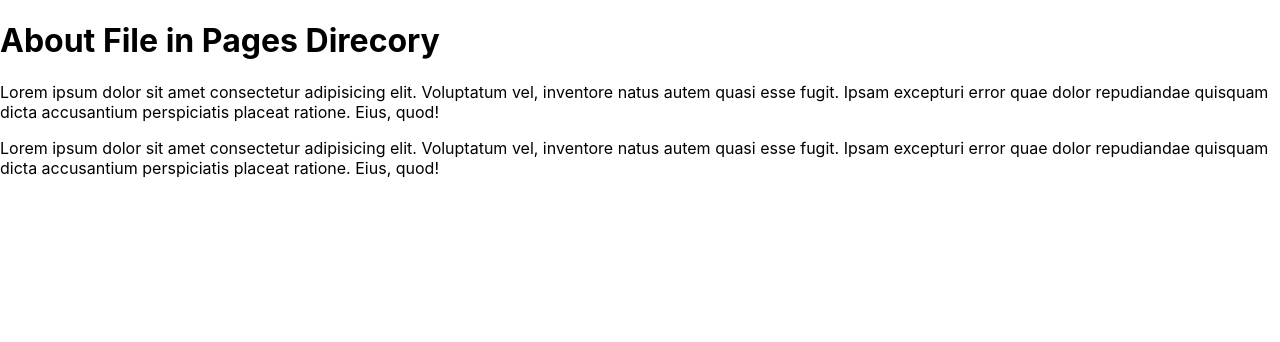
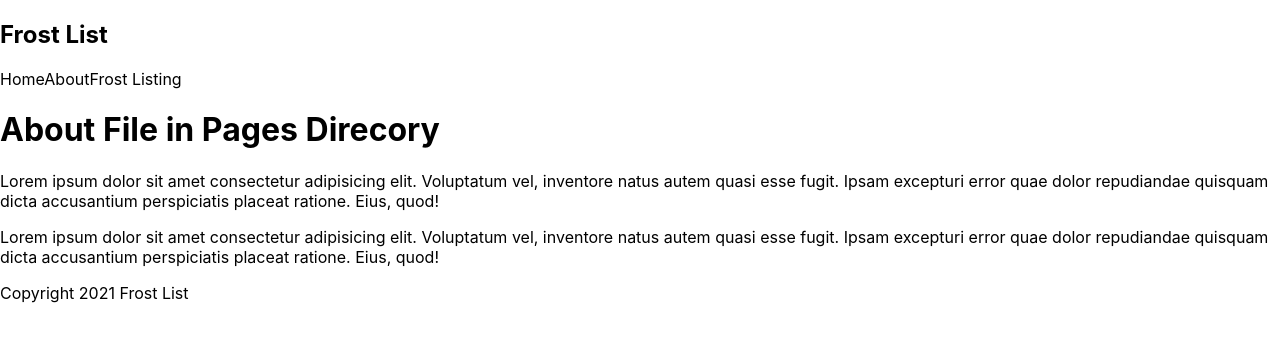
Before and after one commit to harshpandey002/learn-nextjs, a Next.js app: page /about in a window 1280 px wide. Shown: the top 342 px of the page. Built offline with nearby package versions, Linux system fonts and the light colour scheme.

Commit message:
Layout File

```diff
--- /dev/null
+++ b/components/Layout.js
@@ -0,0 +1,14 @@
+import Navbar from "./Navbar";
+import Footer from "./Footer";
+
+const Layout = ({ children }) => {
+  return (
+    <div className="content">
+      <Navbar />
+      {children}
+      <Footer />
+    </div>
+  );
+};
+
+export default Layout;
--- a/pages/_app.js
+++ b/pages/_app.js
@@ -1,7 +1,12 @@
-import '../styles/globals.css'
+import Layout from "../components/Layout";
+import "../styles/globals.css";
 
 function MyApp({ Component, pageProps }) {
-  return <Component {...pageProps} />
+  return (
+    <Layout>
+      <Component {...pageProps} />
+    </Layout>
+  );
 }
 
-export default MyApp
+export default MyApp;
--- a/pages/index.js
+++ b/pages/index.js
@@ -7,9 +7,7 @@
 export default function Home() {
   return (
     <div>
-      <Navbar />
       <h1>Index file in Pages Directory</h1>
-      <Footer />
     </div>
   );
 }
```
